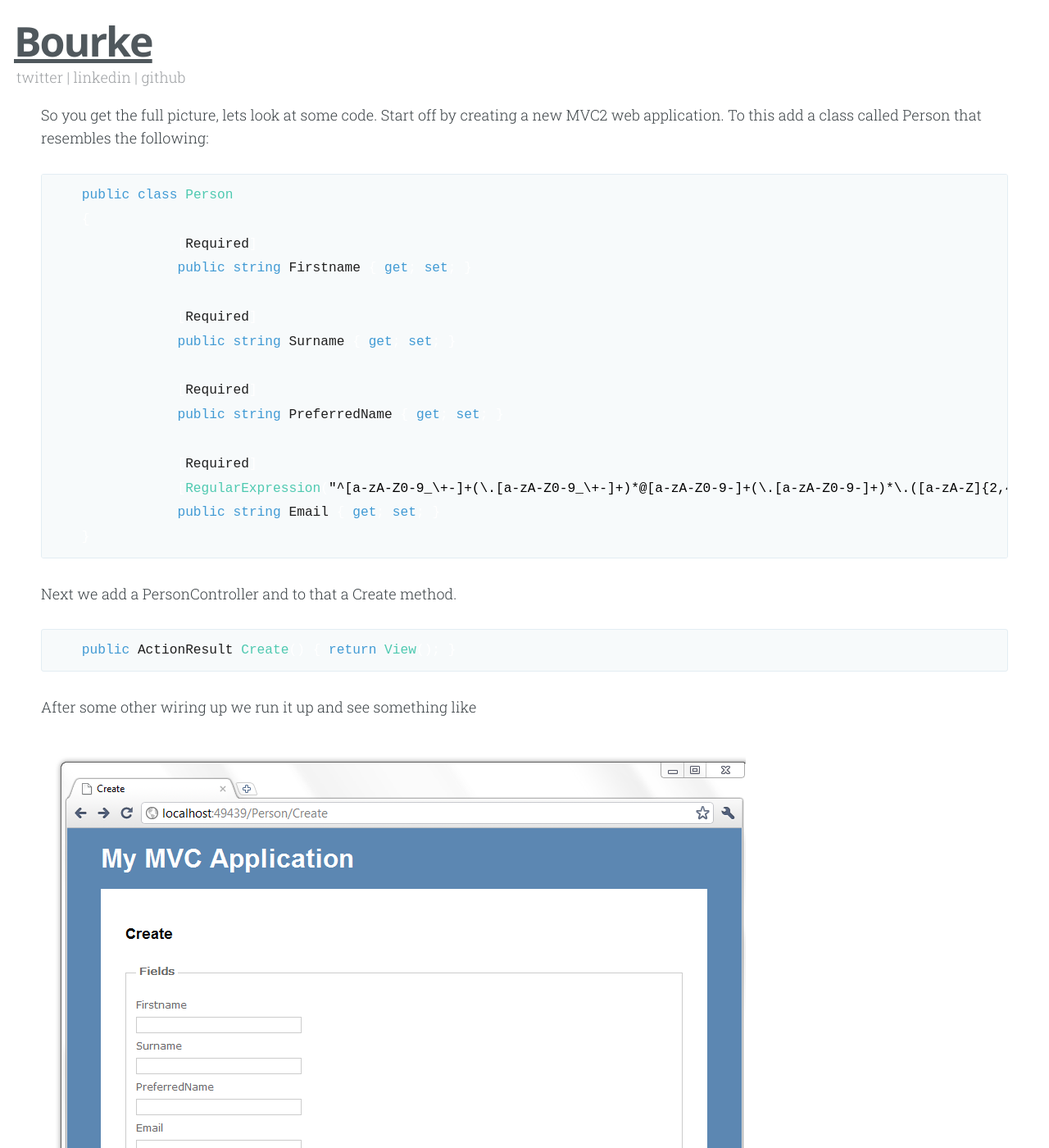
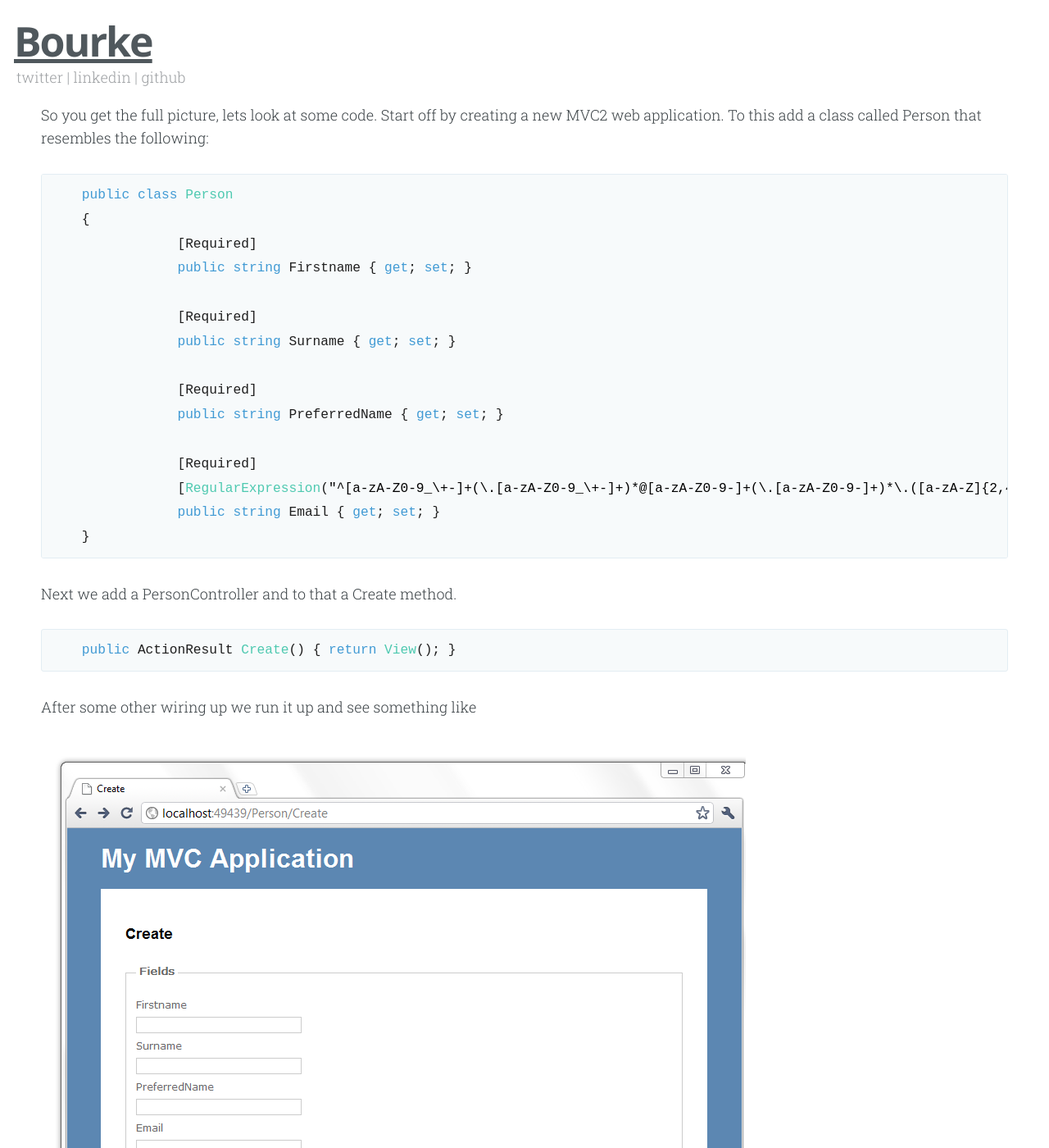
Before and after one commit to jfbourke/jfbourke.github.io, a Jekyll site: the page built from index.html, in a window 1280 px wide and 1400 px high, scrolled down 432 px. Shown: the whole window at 82% size. Built offline with Jekyll 4.4.1, drawn with Linux system fonts in a browser that asks for light colours; nearby versions of some CDN libraries; Markdown is read by kramdown in place of the engine named in the settings; the list of posts is cut into pages by our own code.

Commit message:
Update pygments.css

```diff
--- a/css/pygments.css
+++ b/css/pygments.css
@@ -8,7 +8,7 @@
 .highlight .n { color: #1E1E1E} /* Name */
 .highlight .o { color: #ffffff} /* Operator */
 .highlight .x { color: #ffffff} /* Other */
-.highlight .p { color: #ffffff} /* Punctuation */
+.highlight .p { color: #1E1E1E} /* Punctuation */
 .highlight .cm { color: #008000} /* Comment.Multiline */
 .highlight .cp { color: #008000} /* Comment.Preproc */
 .highlight .c1 { color: #008000} /* Comment.Single */
```
